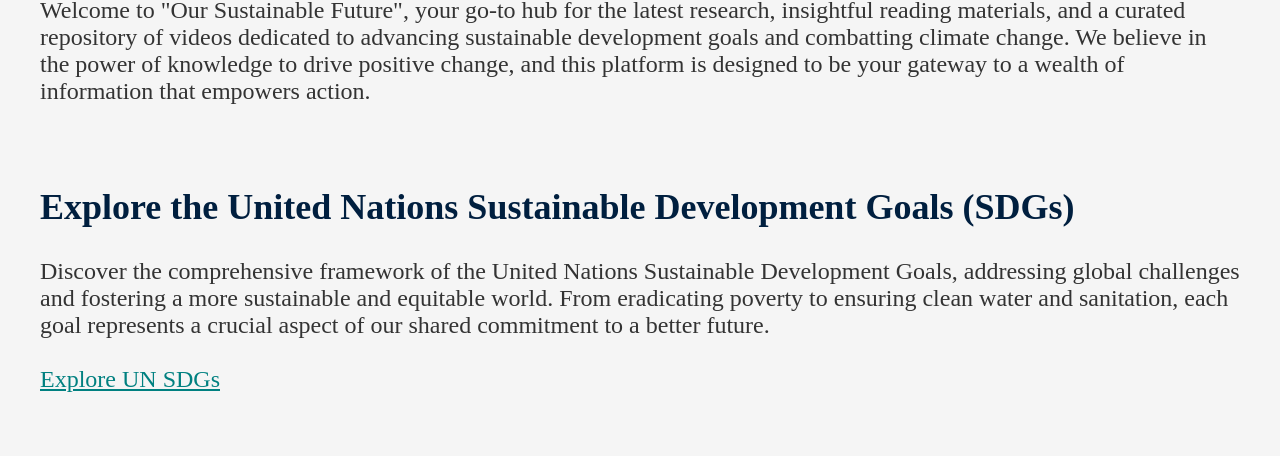
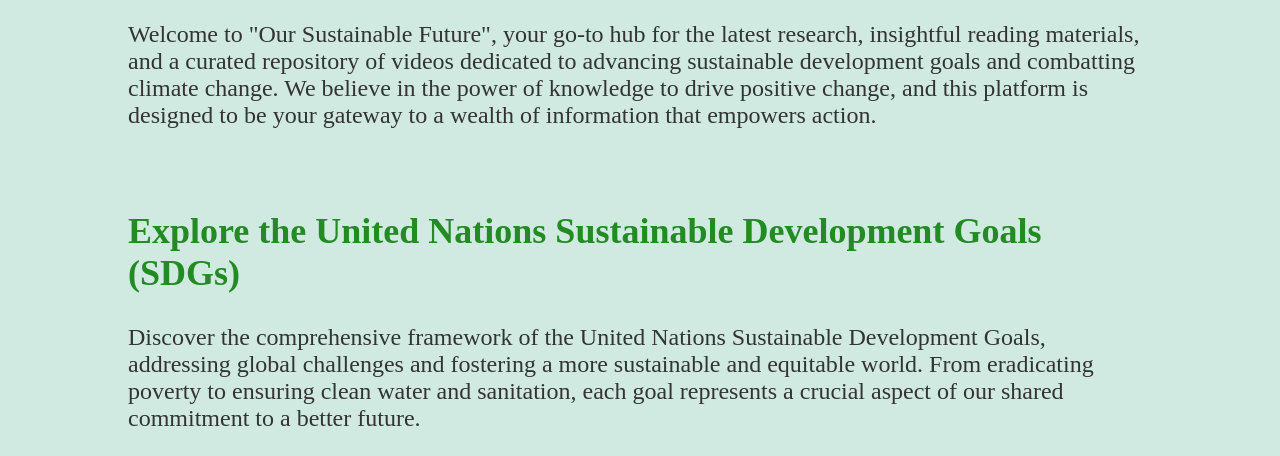
Before and after one commit to shoumodip/susdev, a plain HTML site: page index.html in a window 1280 px wide. Shown: the part 130-586 px from the top of the page. Drawn offline with Linux system fonts and the light colour scheme.

Commit message:
Theme the color pallete

```diff
--- a/style.css
+++ b/style.css
@@ -3,16 +3,16 @@ a {
 }
 
 a:hover {
-  color: #006666;
+  color: #808000;
 }
 
 body {
   color: #333333;
-  margin: 40px;
+  margin: 5% 10%;
   font-size: 1.5rem;
-  background: #F5F5F5;
+  background-color: #D0EAE2;
 }
 
 h1, h2 {
-  color: #001F3F;
+  color: #228B22;
 }
```
